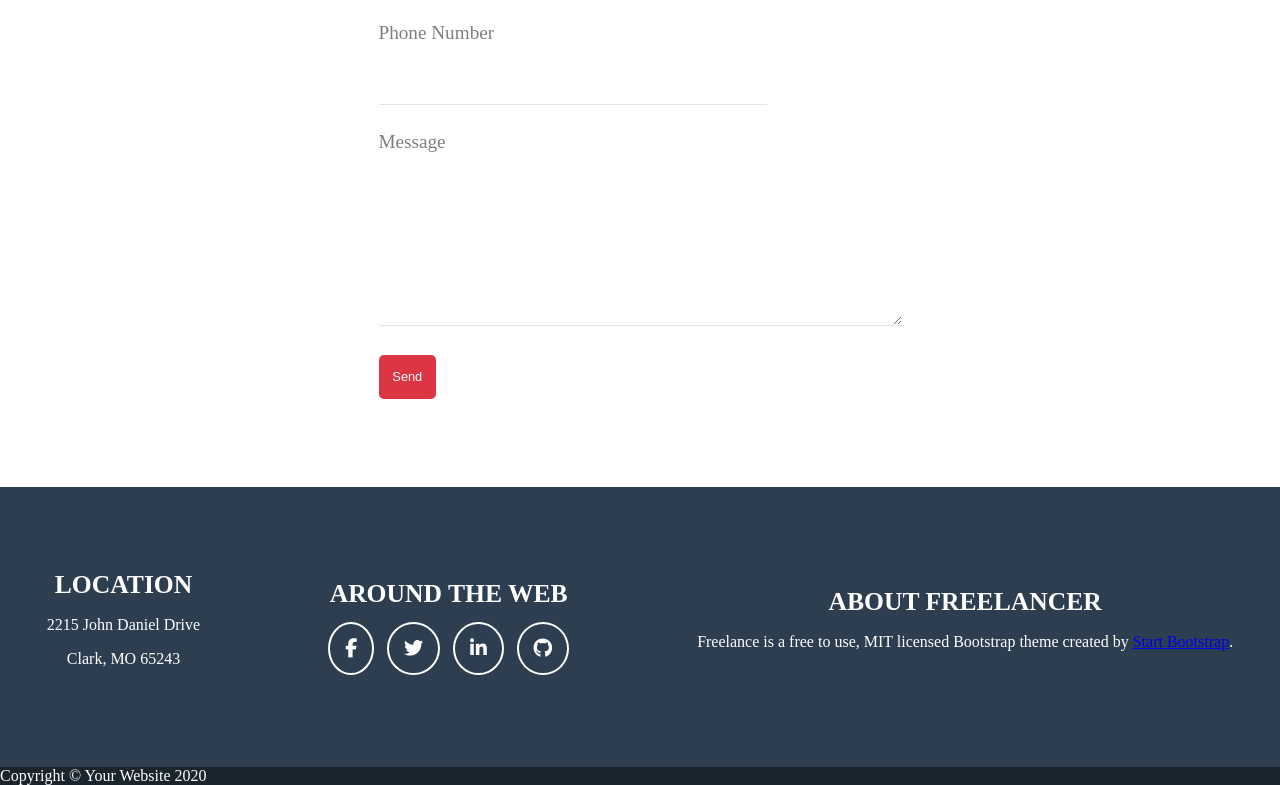
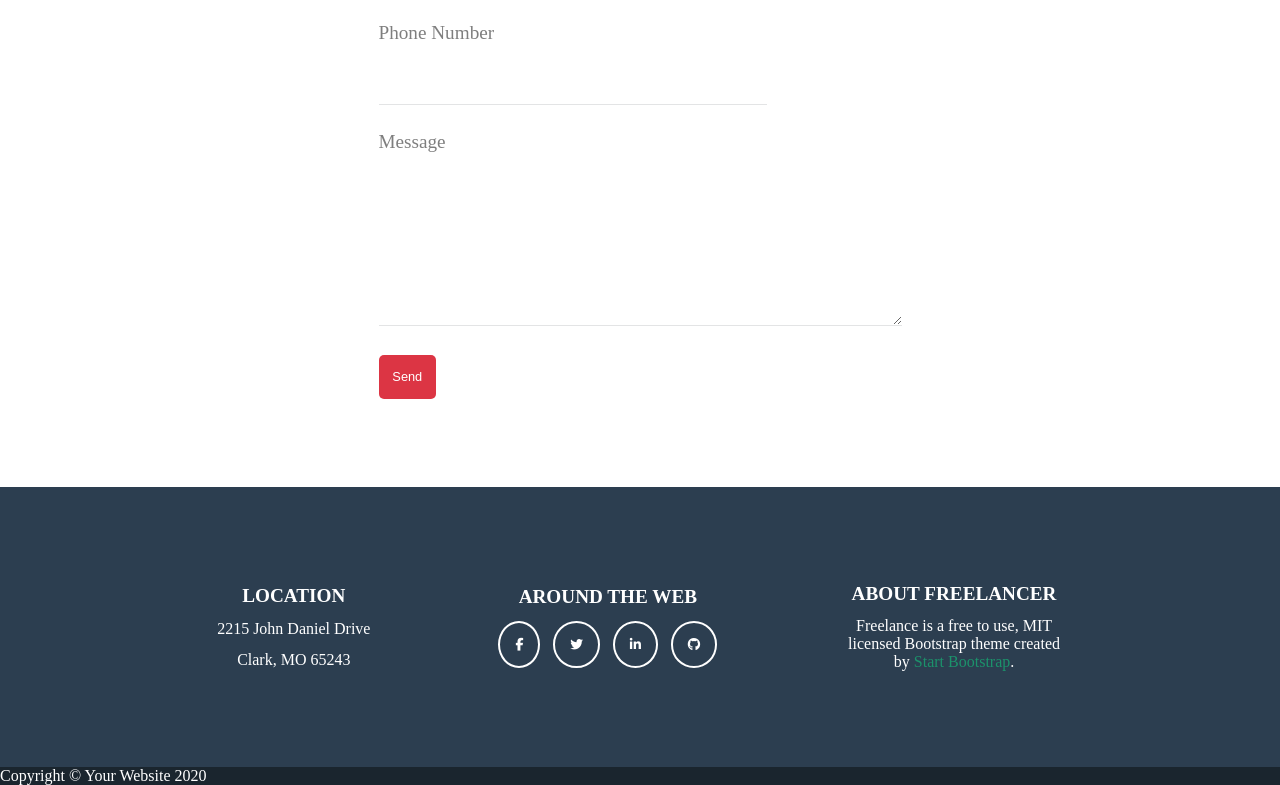
Before and after one commit to ME0WGE/Start-Css, a plain HTML site: page index.html in a window 1280 px wide. Shown: the part 1593-2378 px from the top of the page. Drawn offline with Linux system fonts and the light colour scheme.

Commit message:
footer almost ok

```diff
--- a/public/css/style.css
+++ b/public/css/style.css
@@ -227,7 +227,8 @@ body {
     justify-content: space-evenly;
   }
   i {
-    font-size: 1.5vw;
+    margin-top: 1vw;
+    font-size: 1vw;
     border: 2px solid white;
     border-radius: 50%;
     padding: 15px;
@@ -237,12 +238,29 @@ body {
     margin-top: 0;
     margin-left: 0;
     margin-right: 0;
-    margin-bottom: 1vw;
-    font-size: 2vw;
+    margin-bottom: 0;
+    font-size: 1.5vw;
     text-align: center;
   }
   footer > div > div > div > p {
+    margin: 0;
+    padding-top: 1vw;
+    padding-left: 0;
+    padding-right: 0;
+    padding-bottom: 0;
     text-align: center;
+  }
+  footer > div:nth-of-type(1) > div:nth-of-type(3) {
+    width: 17vw;
+  }
+  footer
+    > div:nth-of-type(1)
+    > div:nth-of-type(3)
+    > div:nth-of-type(1)
+    > p
+    > a {
+    text-decoration: none;
+    color: #1c926b;
   }
   section:nth-of-type(5) {
     margin: 0;
```
